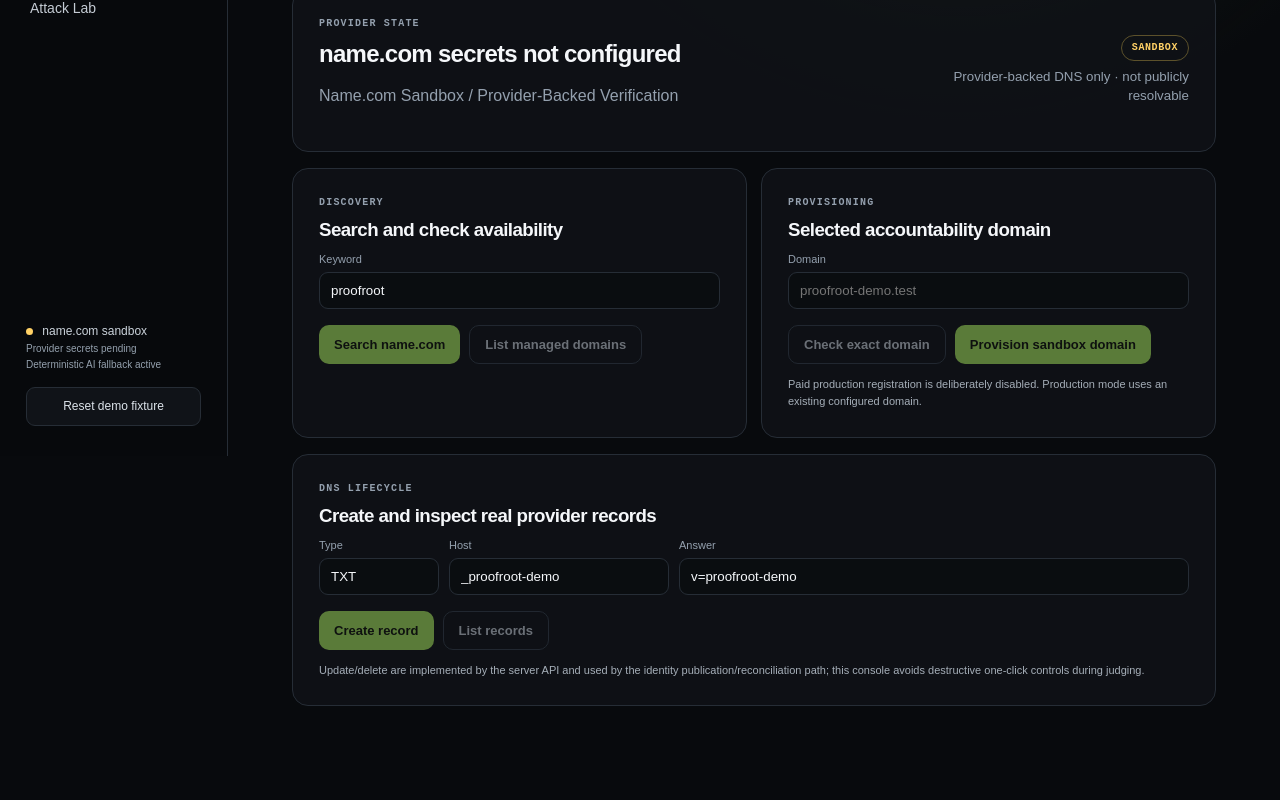
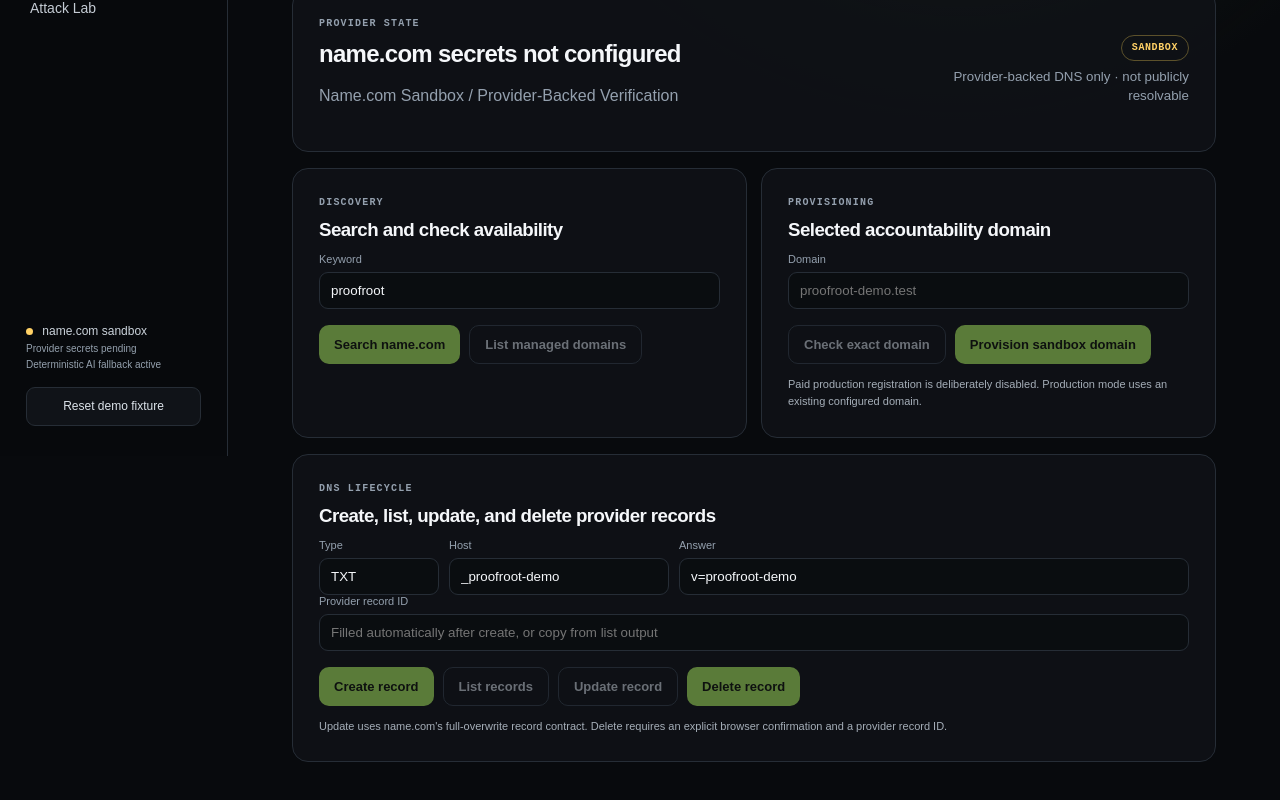
Before and after one commit to Shiv-aurora/DevNetwork-hackathon, a Next.js app: page /domain in a window 1280 px wide. Shown: the part 344-1144 px from the top of the page. Built offline with nearby package versions, Linux system fonts and the light colour scheme; no server answers.

Commit message:
feat: expose full DNS record lifecycle in UI

```diff
--- a/components/DomainConsole.js
+++ b/components/DomainConsole.js
@@ -10,6 +10,7 @@ export default function DomainConsole() {
   const [status, setStatus] = useState(null);
   const [keyword, setKeyword] = useState("proofroot");
   const [domainName, setDomainName] = useState("");
+  const [recordId, setRecordId] = useState("");
   const [record, setRecord] = useState({ type: "TXT", host: "_proofroot-demo", answer: "v=proofroot-demo", ttl: 300 });
   const [output, setOutput] = useState(null);
   const [busy, setBusy] = useState(false);
@@ -75,12 +76,36 @@ export default function DomainConsole() {
   }
 
   async function createRecord() {
-    await request("/api/namecom/records", {
+    const body = await request("/api/namecom/records", {
       method: "POST",
       headers: { "Content-Type": "application/json" },
       body: JSON.stringify({ domainName, record }),
     });
+    const createdId = body?.result?.id;
+    if (createdId) setRecordId(String(createdId));
   }
+
+  async function updateRecord() {
+    await request("/api/namecom/records", {
+      method: "PUT",
+      headers: { "Content-Type": "application/json" },
+      body: JSON.stringify({ domainName, id: Number(recordId), record }),
+    });
+  }
+
+  async function deleteRecord() {
+    if (!window.confirm(`Delete name.com record ${recordId} from ${domainName}?`)) return;
+    const deleted = await request("/api/namecom/records", {
+      method: "DELETE",
+      headers: { "Content-Type": "application/json" },
+      body: JSON.stringify({ domainName, id: Number(recordId) }),
+    });
+    if (deleted !== null) return;
+    setRecordId("");
+  }
+
+  const recordActionDisabled = busy || !status?.configured || !domainName;
+  const existingRecordActionDisabled = recordActionDisabled || !/^\d+$/.test(recordId) || Number(recordId) <= 0;
 
   return (
     <div className="domain-console">
@@ -121,17 +146,20 @@ export default function DomainConsole() {
 
       <section className="panel dns-workbench">
         <p className="eyebrow">DNS lifecycle</p>
-        <h3>Create and inspect real provider records</h3>
+        <h3>Create, list, update, and delete provider records</h3>
         <div className="record-grid">
           <label className="field-label">Type<input value={record.type} onChange={(event) => setRecord({ ...record, type: event.target.value.toUpperCase() })} /></label>
           <label className="field-label">Host<input value={record.host} onChange={(event) => setRecord({ ...record, host: event.target.value })} /></label>
           <label className="field-label record-answer">Answer<input value={record.answer} onChange={(event) => setRecord({ ...record, answer: event.target.value })} /></label>
         </div>
+        <label className="field-label record-id-field">Provider record ID<input inputMode="numeric" value={recordId} onChange={(event) => setRecordId(event.target.value)} placeholder="Filled automatically after create, or copy from list output" /></label>
         <div className="button-row">
-          <button className="action-button" disabled={busy || !status?.configured || !domainName} onClick={createRecord}>Create record</button>
-          <button className="action-button secondary-action" disabled={busy || !status?.configured || !domainName} onClick={listRecords}>List records</button>
+          <button className="action-button" disabled={recordActionDisabled} onClick={createRecord}>Create record</button>
+          <button className="action-button secondary-action" disabled={recordActionDisabled} onClick={listRecords}>List records</button>
+          <button className="action-button secondary-action" disabled={existingRecordActionDisabled} onClick={updateRecord}>Update record</button>
+          <button className="action-button danger-action" disabled={existingRecordActionDisabled} onClick={deleteRecord}>Delete record</button>
         </div>
-        <p className="safety-note">Update/delete are implemented by the server API and used by the identity publication/reconciliation path; this console avoids destructive one-click controls during judging.</p>
+        <p className="safety-note">Update uses name.com's full-overwrite record contract. Delete requires an explicit browser confirmation and a provider record ID.</p>
       </section>
 
       {error ? <p className="error-banner">{error}</p> : null}
```
